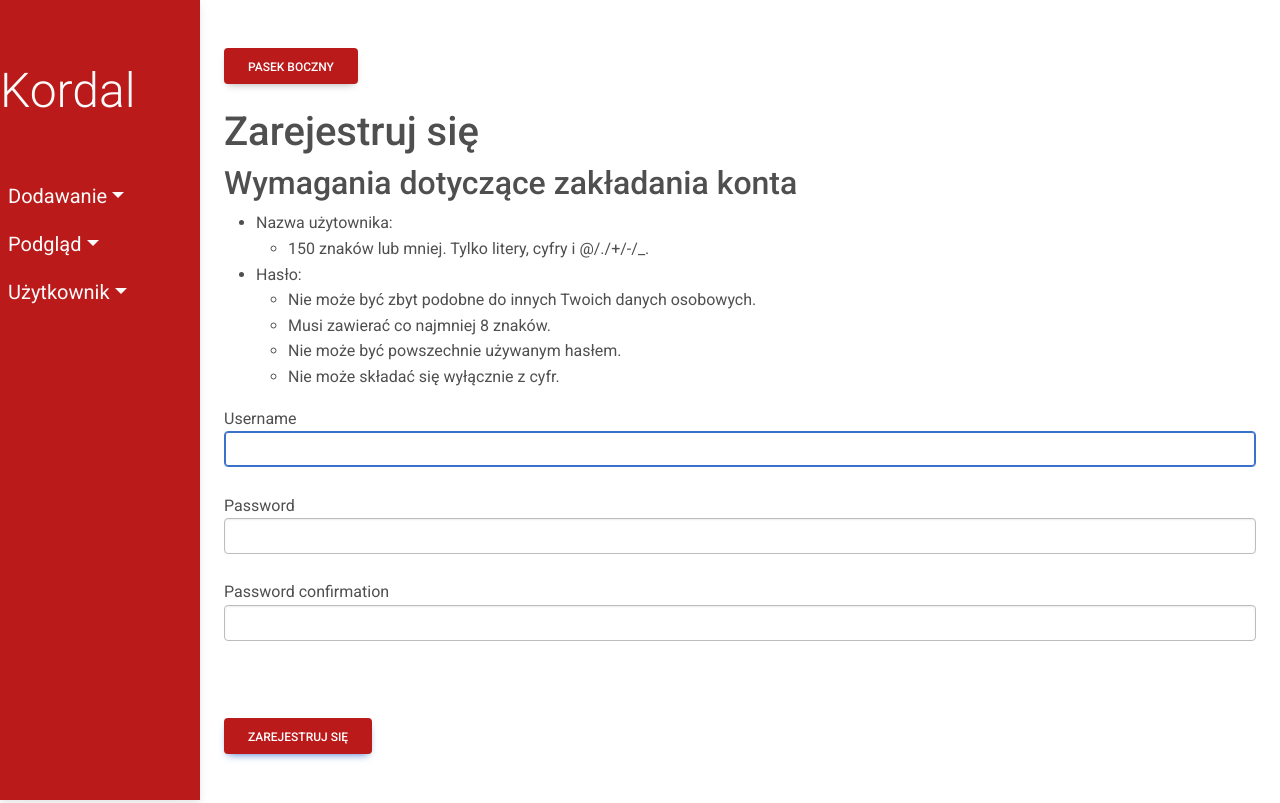
After one commit to Szymon1932/Farm-Helper, a Django app: page /register/ in a window 1280 px wide. The commit adds this page. Run offline with Django 4.2, Linux system fonts and the light colour scheme.

Commit message:
Creating login, logout, register

```diff
--- a/farm_helper/fields/forms.py
+++ b/farm_helper/fields/forms.py
@@ -1,5 +1,30 @@
+
+from django.contrib.auth.forms import UserCreationForm
+from django.contrib.auth.models import User
 from django import forms
 from .models import *
+
+
+class RegisterUserForm(UserCreationForm):
+    # email = forms.EmailField(widget=forms.EmailInput(attrs={'class':'form-control'}))
+    # first_name = forms.CharField(max_length=50, widget=forms.TextInput(attrs={'class':'form-control'}))
+    # last_name = forms.CharField(max_length=50, widget=forms.TextInput(attrs={'class':'form-control'}))
+
+    class Meta:
+        model = User
+        fields = ('username', 'password1', 'password2')
+        #fields = ('username', 'first_name', 'last_name', 'password1', 'password2')
+
+    def __init__(self, *args, **kwargs):
+        super(RegisterUserForm, self).__init__(*args, **kwargs)
+        self.fields['username'].widget.attrs['class'] = 'form-control'
+        self.fields['password1'].widget.attrs['class'] = 'form-control'
+        self.fields['password2'].widget.attrs['class'] = 'form-control'
+
+        # self['username'].help_text = 'Wymagana. 150 znaków lub mniej. Tylko litery, cyfry i @/./+/-/_.'
+
+        # self['password1'].help_text = 'Twoje hasło nie może być zbyt podobne do innych Twoich danych osobowych. \n Twoje hasło musi zawierać co najmniej 8 znaków. Twoje hasło nie może być powszechnie używanym hasłem. Twoje hasło nie może składać się wyłącznie z cyfr.'
+        # self['password2'].help_text = ''
 
 
 class CreateFertilizer(forms.ModelForm):
--- a/farm_helper/fields/templates/fields/index.html
+++ b/farm_helper/fields/templates/fields/index.html
@@ -72,7 +72,12 @@
           <a href="#" class="nav-link dropdown-toggle text-light  pl-4" id="navbarDropdown" role="button" data-bs-toggle="dropdown" aria-expanded="false">Użytkownik</a>
 
            <ul class="dropdown-menu w-100" aria-labelledby="navbarDropdown">
+            {% if user.is_authenticated %}
+              <li><a href="{% url 'logout' %}" class="dropdown-item text-light pl-5 p-2">Wyloguj się</a></li>
+            {% else %}
               <li><a href="{% url 'login' %}" class="dropdown-item text-light pl-5 p-2">Zaloguj się</a></li>
+              <li><a href="{% url 'register' %}" class="dropdown-item text-light pl-5 p-2">Zarejestruj się</a></li>
+            {% endif %}
            </ul>
         </li>
       </ul>
@@ -80,6 +85,15 @@
 
     <section class="p-4 my-container active-cont">
       <button class="btn my-4 menu-btn"> Pasek boczny </button>
+      {% if messages %}
+        {% for message in messages %}
+          <div class="alert alert-warning alert-dismissible fade show" role="alert">
+            {{ message }}
+            <button type="button" class="btn-close" data-bs-dismiss="alert" aria-label="Close"></button>
+          </div>
+        {% endfor %}
+
+        {% endif %}
       {% block content %}
       <h1>Aplikacja do wyboru optymalnych produktów rolnych</h1>
       {% endblock %}
--- /dev/null
+++ b/farm_helper/fields/templates/fields/register.html
@@ -0,0 +1,41 @@
+{% extends 'fields/index.html' %}
+  {% block content %}
+
+  {% if form.errors %}
+    <div class="alert alert-warning alert-dismissible fade show" role="alert">
+      Błąd podczas wprowadzania danych
+      <button type="button" class="btn-close" data-bs-dismiss="alert" aria-label="Close"></button>
+    </div>
+
+  {% endif %}
+  <h1>Zarejestruj się</h1>
+  <h2>Wymagania dotyczące zakładania konta</h2>
+  <ul>
+    <li>Nazwa użytownika:<ul>
+      <li>150 znaków lub mniej. Tylko litery, cyfry i @/./+/-/_.</li>
+
+    </ul>
+  </li>
+    <li>Hasło:
+      <ul>
+        <li>Nie może być zbyt podobne do innych Twoich danych osobowych.</li>
+        <li>Musi zawierać co najmniej 8 znaków.</li>
+        <li>Nie może być powszechnie używanym hasłem.</li>
+        <li>Nie może składać się wyłącznie z cyfr.</li>
+      </ul>
+
+    </li>
+  </ul>
+  <form action="{% url 'register' %}" method = 'POST'>
+    {% csrf_token %}
+    {% for field in form %}
+      {{field.label}}
+      {{ field }}
+      <br />
+    {% endfor %}
+    <br /><br />
+    <button type="submit" class="btn btn-primary menu-btn">Zarejestruj się</button>
+
+  </form>
+  <br />
+  {% endblock %}
--- a/farm_helper/fields/urls.py
+++ b/farm_helper/fields/urls.py
@@ -99,4 +99,8 @@ urlpatterns = [
          include('django.contrib.auth.urls')),
      path('login/',
          viewsUser.login_user, name='login'),
+     path('logout/',
+         viewsUser.logout_user, name='logout'),
+     path('register/',
+         viewsUser.register_user, name='register'),
 ]
--- a/farm_helper/fields/views/viewsUser.py
+++ b/farm_helper/fields/views/viewsUser.py
@@ -1,6 +1,8 @@
 from django.shortcuts import render, redirect
 from django.contrib.auth import authenticate, login, logout
 from django.contrib import messages
+from django.contrib.auth.forms import UserCreationForm
+from ..forms import RegisterUserForm
 
 def login_user(request):
 
@@ -16,3 +18,23 @@ def login_user(request):
             return redirect('login')
     else:
         return render(request, 'fields/login.html', {})
+
+def logout_user(request):
+    logout(request)
+    messages.success(request, ("Wylogowano pomyślnie"))
+    return redirect('index')
+
+def register_user(request):
+    if request.method == "POST":
+        form = RegisterUserForm(request.POST)
+        if form.is_valid():
+            form.save()
+            username = form.cleaned_data['username']
+            password = form.cleaned_data['password1']
+            user = authenticate(username=username, password=password)
+            login(request, user)
+            messages.success(request, ("Zarejestrowano pomyślnie"))
+            return redirect('index')
+    else:
+        form = RegisterUserForm()
+    return render(request, 'fields/register.html', {'form': form})
```
Also changed, not shown: farm_helper/fields/templates/fields/login.html (+0 -9 lines), farm_helper/db.sqlite3.
